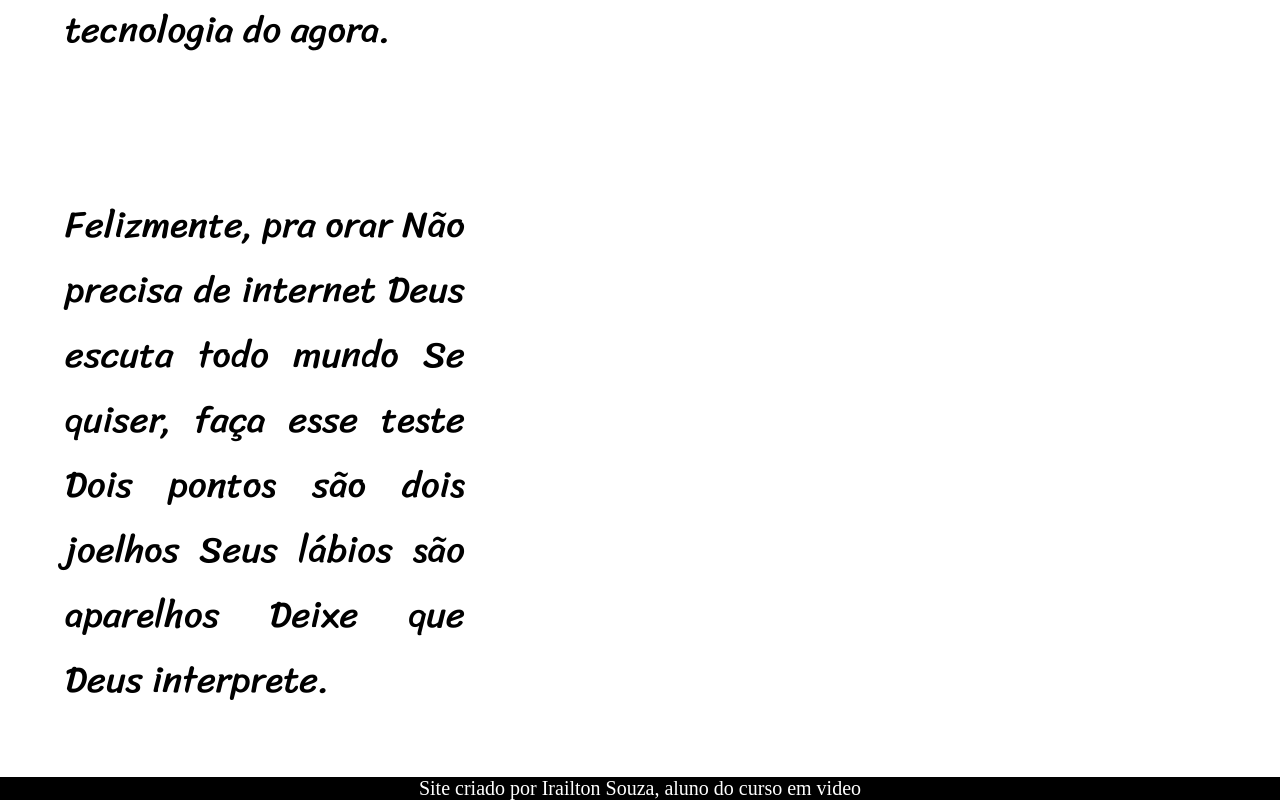
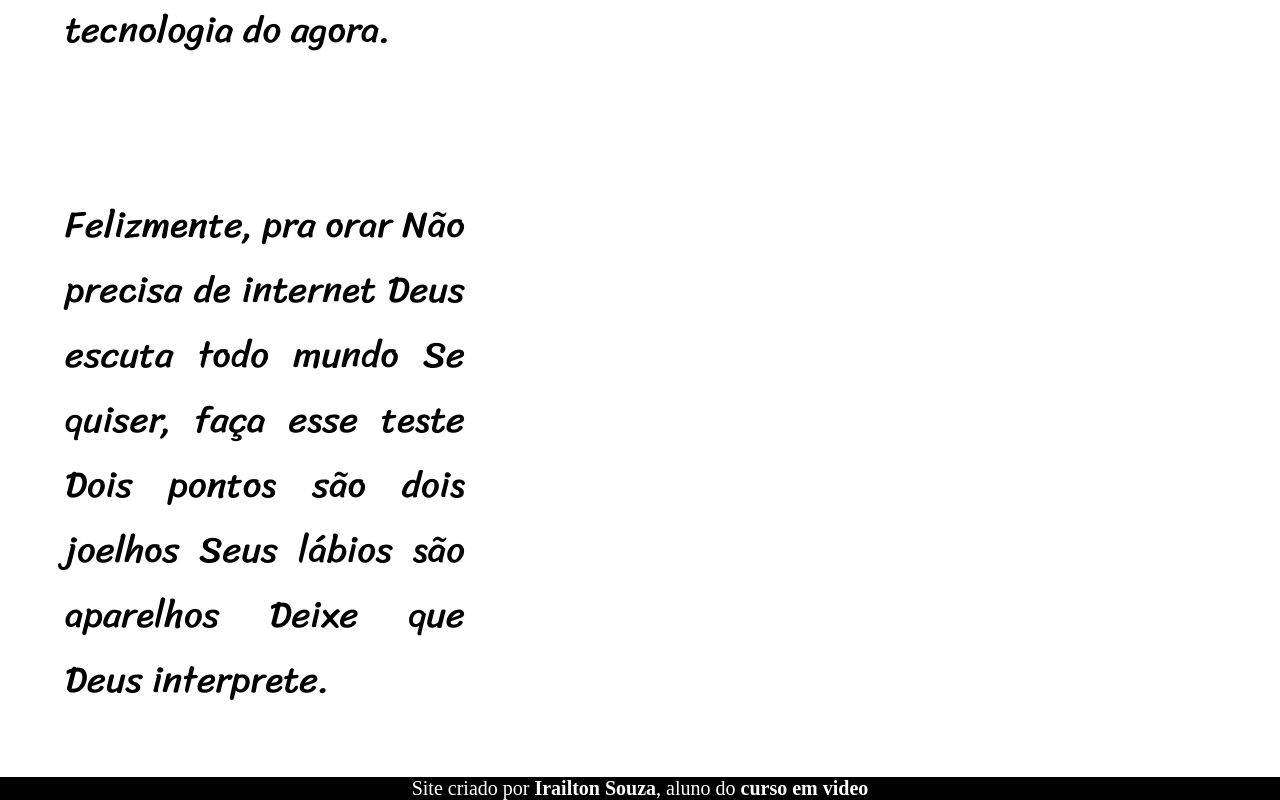
Before and after one commit to irailton-projetos/projeto-cordel, a plain HTML site: page index.html in a window 1280 px wide. Shown: the part 4032-4832 px from the top of the page. Drawn offline with Linux system fonts and the light colour scheme; a web font is replaced by a local one.

Commit message:
atualizado

```diff
--- a/index.html
+++ b/index.html
@@ -75,6 +75,6 @@
             Seus lábios são aparelhos
             Deixe que Deus interprete.</p>
     </section>
-    <footer>Site criado por Irailton Souza, aluno do curso em video</footer>
+    <footer>Site criado por <strong>Irailton Souza</strong>, aluno do <strong>curso em video</strong></footer>
 </body>
 </html>
```
